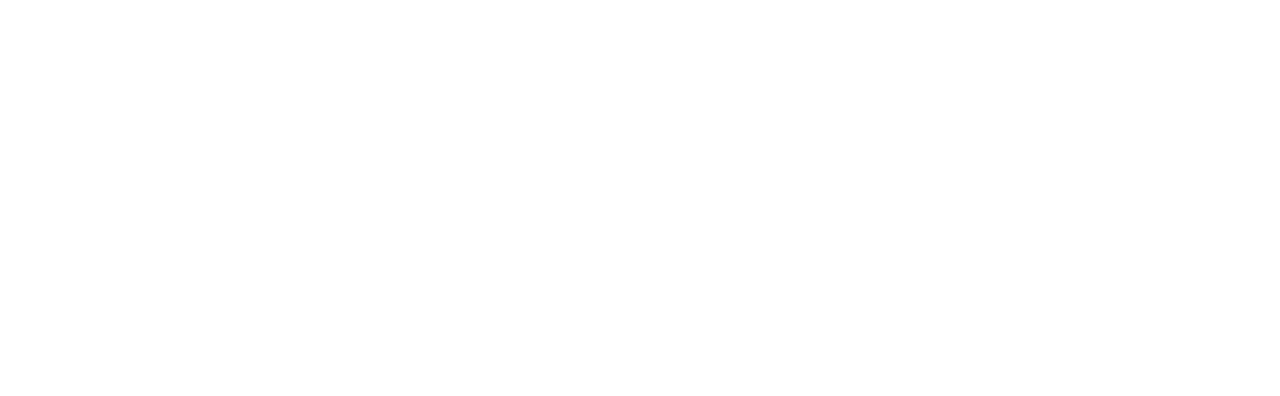
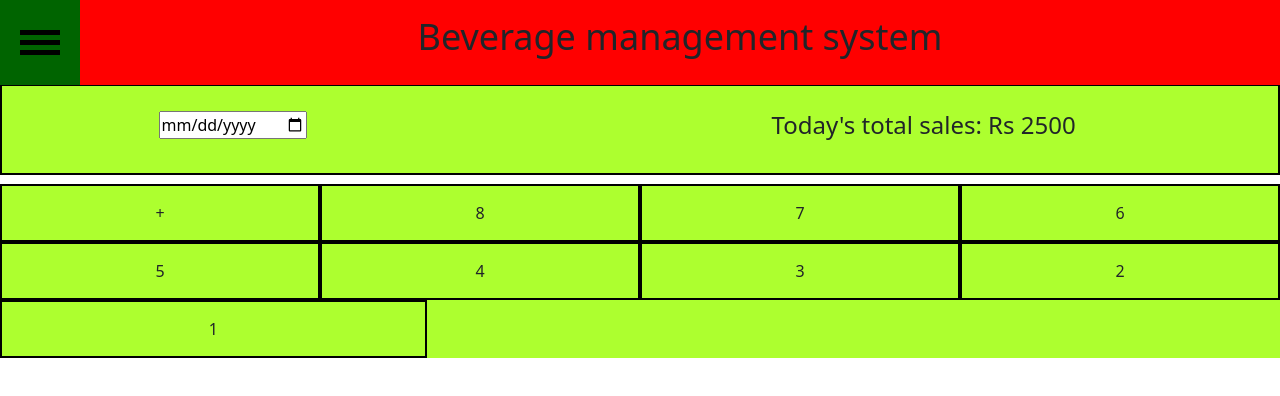
Before and after one commit to Nagu07/beverage-management-system, a plain HTML site: page static-ui-pages/landing-page/index.html in a window 1280 px wide. Drawn offline with nearby package versions, Linux system fonts and the light colour scheme.

Commit message:
landing page design

```diff
--- a/static-ui-pages/landing-page/index.html
+++ b/static-ui-pages/landing-page/index.html
@@ -11,12 +11,59 @@
 </head>
 
 <body>
-    <div class="nav-flex">
-        <div class="hamburger">
-
+    <div class="main-container">
+        <div class="nav-flex">
+            <div class="hamburger">
+                <div class="hamburger-line"></div>
+                <div class="hamburger-line"></div>
+                <div class="hamburger-line"></div>
+            </div>
+            <div class="brand-name">
+                <h4 class="brand-heading">Beverage management system</h4>
+            </div>
         </div>
-        <div class="brand-name">
-
+        <div class="selection-panel">
+            <div class="date-picker-panel">
+                <input class="date-picker" type="date">
+            </div>
+            <div class="sales-panel">
+                <h6 class="heading">Today's total sales: Rs 2500</h6>
+            </div>
+        </div>
+        <div class="token-panel container-fluid">
+            <div class="row">
+                <div class="col token-tile">
+                    +
+                </div>
+                <div class="col token-tile">
+                    8
+                </div>
+                <div class="col token-tile">
+                    7
+                </div>
+                <div class="col token-tile">
+                    6
+                </div>
+            </div>
+            <div class="row">
+                <div class="col token-tile">
+                    5
+                </div>
+                <div class="col token-tile">
+                    4
+                </div>
+                <div class="col token-tile">
+                    3
+                </div>
+                <div class="col token-tile">
+                    2
+                </div>
+            </div>
+            <div class="row">
+                <div class="col-4 token-tile">
+                    1
+                </div>
+            </div>
         </div>
     </div>
     <script src="https://cdn.jsdelivr.net/npm/bootstrap@5.3.0/dist/js/bootstrap.bundle.min.js"
--- a/static-ui-pages/landing-page/style.css
+++ b/static-ui-pages/landing-page/style.css
@@ -1,11 +1,86 @@
+.main-container{
+    display: flex;
+    flex-direction: column;
+    height: 100vh;
+    width: 100%;
+}
 .nav-flex{
-    background-color: yellow;
+    /* background-color: yellow; */
+    display: flex;
+    position: fixed;
+    width: 100%;
+    z-index: 300;
 }
 
 .hamburger {
+    padding: 25px 15px;
     background-color: darkgreen;
 }
 
+.hamburger-line {
+    background-color: black;
+    padding: 2.5px 20px;
+    border: 1.5px;
+    margin: 5px;
+}
+
 .brand-name {
+    width: 100%;
+    padding: 15px 0;
+    text-align: center;
     background-color: red;
 }
+
+.selection-panel{
+ display: flex;
+ width: 100%;
+ justify-content: space-around;
+ position: fixed;
+ top: 10.5%;
+ background-color: greenyellow;
+ border: 2.5px solid black;
+ padding: 25px;
+ z-index: 250;
+}
+
+.date-picker-panel {
+    width: 350px;
+}
+
+
+.sales-panel {
+    width: 350px;
+}
+
+.brand-heading {
+    font-size: 36px;
+    font-weight: 300;
+}
+
+.heading {
+    font-size: 24px;
+    font-weight: 350;
+}
+
+.sub-heading {
+    font-size: 18px;
+    font-weight: 450;
+}
+
+.paragraph {
+    font-size: 14px;
+    font-weight: 400;
+}
+
+.token-panel{
+    position: absolute;
+    top: 23%;
+    background-color: greenyellow;
+    z-index: 200;
+   }
+
+   .token-tile {
+    text-align: center;
+    padding: 15px;
+    border: 2px solid black;
+   }
```
